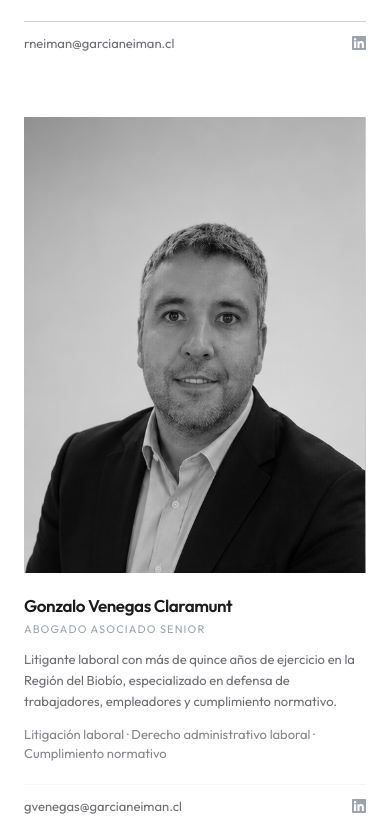
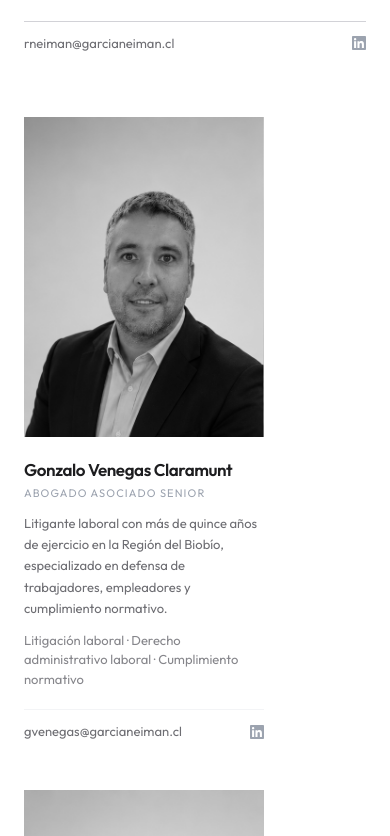
Before and after one commit to lcartercsu/PWeb, a Next.js app: page / in a window 390 px wide. Shown: the part 2388-3224 px from the top of the page. Built offline with nearby package versions, Linux system fonts and the light colour scheme.

Commit message:
Limita fotos de asociados a 240px en móvil para adaptarse a cada dispositivo
Co-Authored-By: Claude Opus 4.8 <noreply@anthropic.com>

```diff
--- a/app/page.tsx
+++ b/app/page.tsx
@@ -103,7 +103,7 @@ export default function HomePage() {
             <TeamCard member={lead} variant="lead" />
           </div>
 
-          <div className="mt-16 grid gap-y-10 gap-x-20 sm:grid-cols-[240px_240px]">
+          <div className="mt-16 grid gap-y-12 gap-x-20 [&>*]:max-w-[240px] sm:grid-cols-[240px_240px]">
             {associates.map((m) => (
               <TeamCard key={m.slug} member={m} />
             ))}
```
Also changed, not shown: .claude/settings.local.json.
